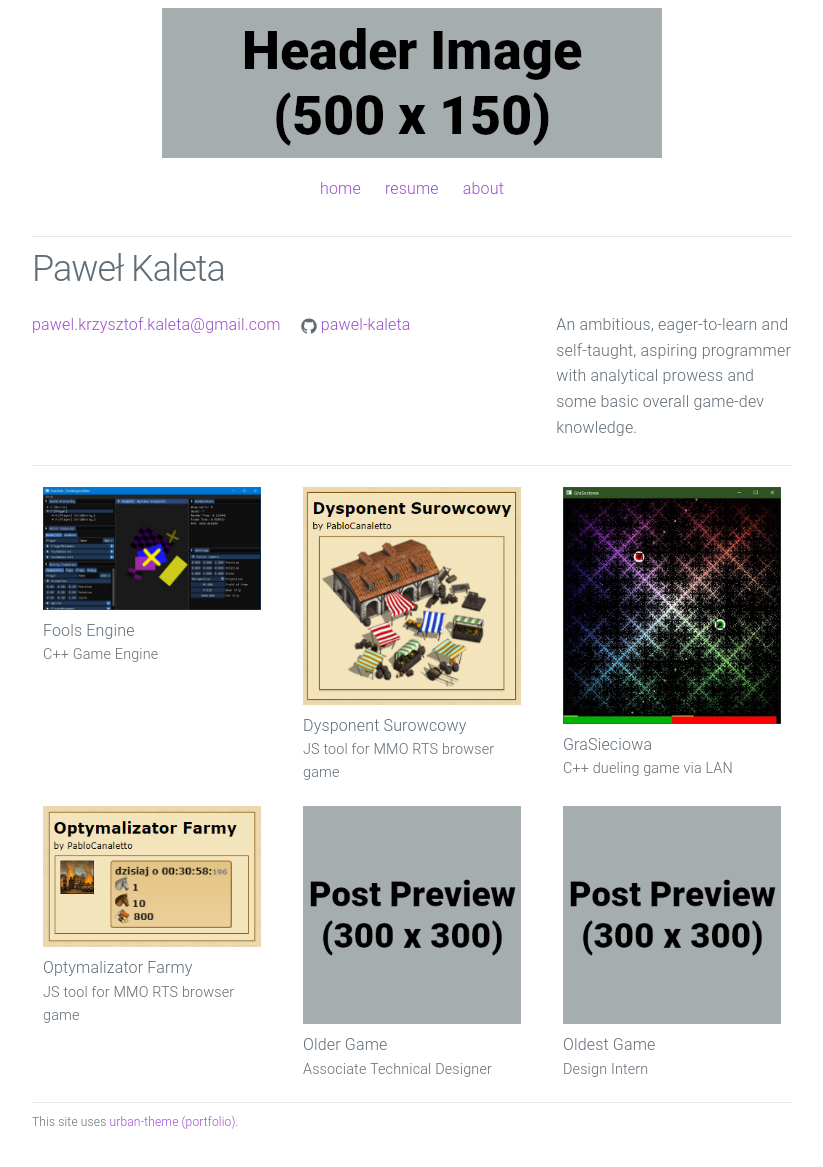
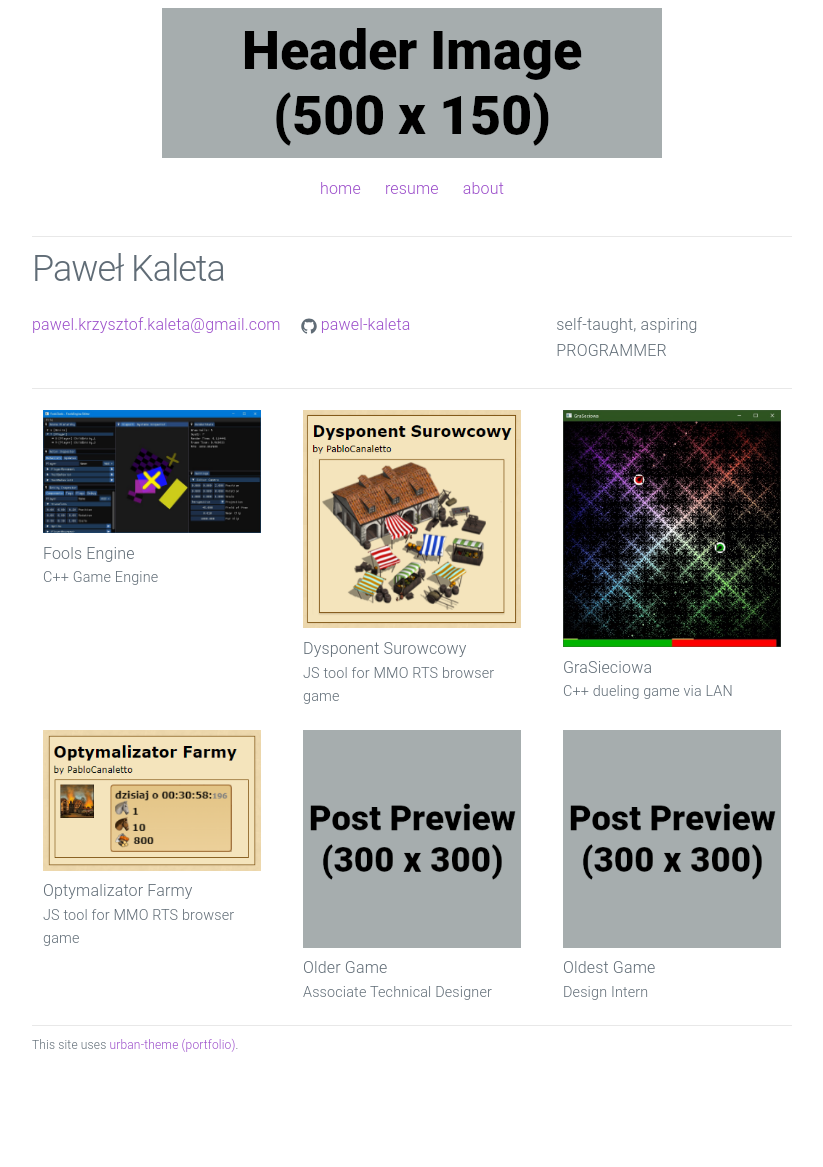
Before and after one commit to pawel-kaleta/pawel-kaleta.github.io, a Jekyll site: the page built from index.html, in a window 1280 px wide. Shown: the whole page, without its empty margins (228-1051 px from the left). Built offline with Jekyll 4.4.1, drawn with Linux system fonts in a browser that asks for light colours; after the commit the page ends 1090 px from its top, so only the background shows below that.

Commit message:
Update _config.yml

```diff
--- a/_config.yml
+++ b/_config.yml
@@ -2,7 +2,7 @@
 title: Paweł Kaleta
 email: pawel.krzysztof.kaleta@gmail.com
 description: > # keep this and put description below
-  An ambitious, eager-to-learn and self-taught, aspiring programmer with analytical prowess and some basic overall game-dev knowledge.
+  self-taught, aspiring PROGRAMMER
 url: "https://pawel-kaleta.github.io" # the base hostname & protocol for your site
 #linkedin_url: "https://www.linkedin.com/in/gamingportfolio"
 github_username: pawel-kaleta
```
